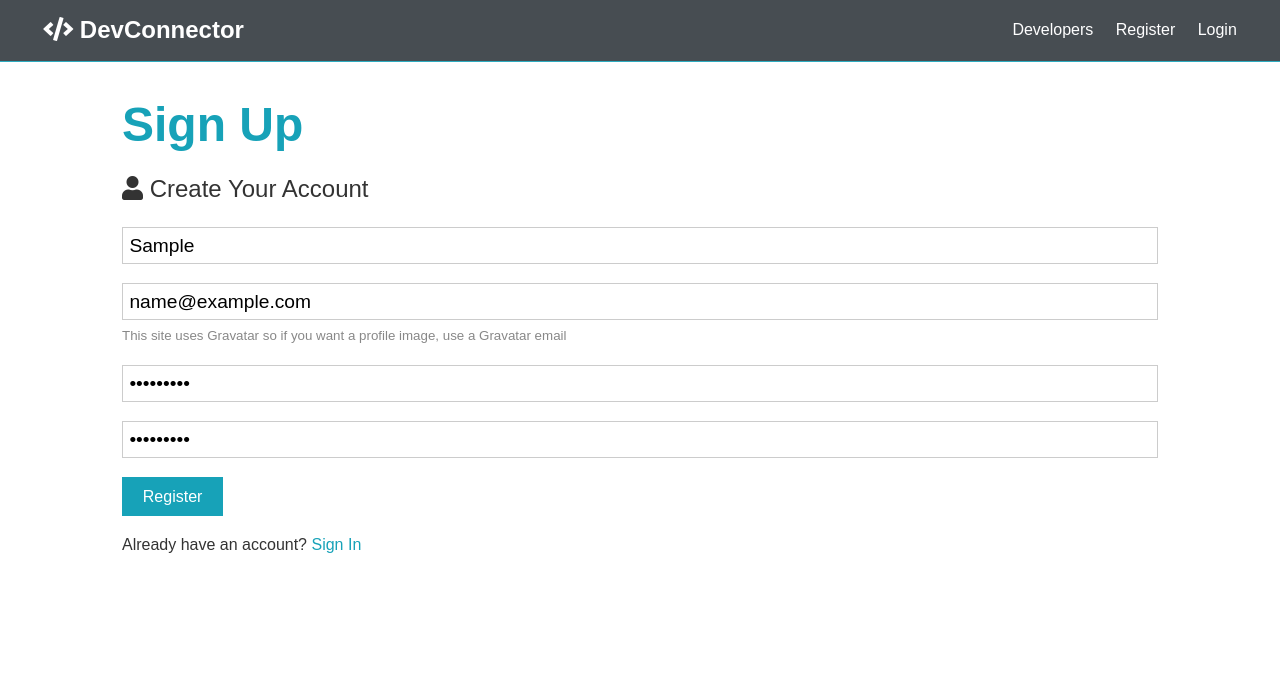
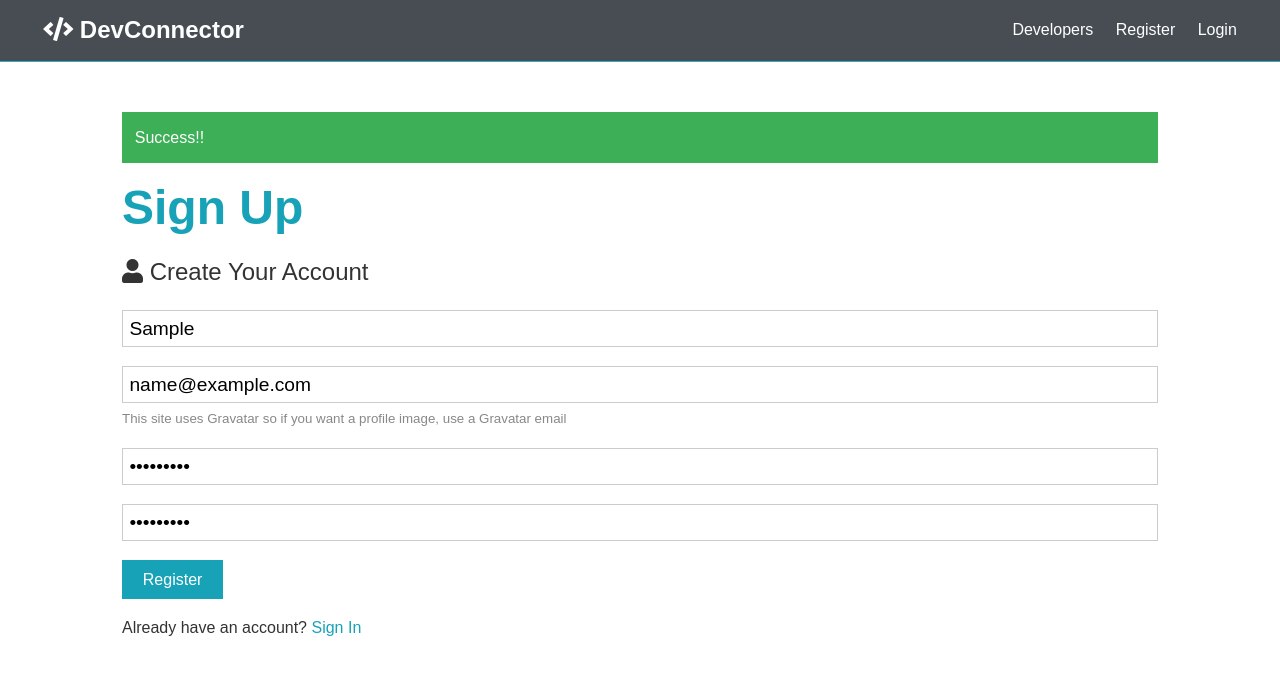
Before and after one commit to WillKoste/Dev-Connector-2, a React (Create React App) app in the folder client/: page /register in a window 1280 px wide. Both pictures are taken after typing "Sample", "name@example.com", "Sample123", "Sample123" into the empty fields and a click on the input "Register". Shown: the top 674 px of the page. Built offline with nearby package versions, Linux system fonts and the light colour scheme.

Commit message:
Alert State

```diff
--- a/client/package.json
+++ b/client/package.json
@@ -16,7 +16,8 @@
     "react-scripts": "3.3.0",
     "redux": "^4.0.5",
     "redux-devtools-extension": "^2.13.8",
-    "redux-thunk": "^2.3.0"
+    "redux-thunk": "^2.3.0",
+    "uuid": "^3.3.3"
   },
   "scripts": {
     "start": "react-scripts start",
--- a/client/src/App.js
+++ b/client/src/App.js
@@ -4,14 +4,21 @@
 import Landing from './components/layout/Landing';
 import Login from './components/auth/Login';
 import Register from './components/auth/Register';
+import Alert from './components/layout/Alert';
+// Redux
+import {Provider} from 'react-redux';
+import store from './store';
+
 import './App.css';
 
 const App = () => (
+  <Provider store={store}>
     <Router>
       <Fragment>
         <Navbar />
         <Route  exact path="/" component={Landing} />
         <section className="container">
+          <Alert />
           <Switch>
             <Route exact path="/register" component={Register} />
             <Route exact path="/login" component={Login} />
@@ -19,6 +26,7 @@
         </section>
       </Fragment>
     </Router>
+  </Provider>
 );
 
 export default App;
--- /dev/null
+++ b/client/src/actions/alert.js
@@ -0,0 +1,10 @@
+import uuid from 'uuid';
+import {SET_ALERT, REMOVE_ALERT} from './types';
+
+export const setAlert = (msg, alertType) => dispatch => {
+  const id = uuid.v4();
+  dispatch({
+    type: SET_ALERT,
+    payload: {msg, alertType, id}
+  });
+}
--- /dev/null
+++ b/client/src/actions/types.js
@@ -0,0 +1,2 @@
+export const SET_ALERT = 'SET_ALERT';
+export const REMOVE_ALERT = 'REMOVE_ALERT';
--- a/client/src/components/auth/Register.js
+++ b/client/src/components/auth/Register.js
@@ -1,7 +1,11 @@
 import React, { Fragment, useState } from 'react';
+import {connect} from 'react-redux';
 import { Link } from 'react-router-dom';
+import {setAlert} from '../../actions/alert';
+import PropTypes from 'prop-types'
 
-const Register = () => {
+
+const Register = ({setAlert}) => {
   const [formData, setFormData] = useState({
     name: '',
     email: '',
@@ -17,9 +21,9 @@
   const onSubmit = async e => {
     e.preventDefault();
     if (password !== password2) {
-      console.log('Passwords do not match')
+      setAlert('Passwords do not match', 'danger');
     } else {
-      console.log('Success')
+      setAlert('Success!!', 'success');
     }
   };
 
@@ -79,4 +83,8 @@
   );
 };
 
-export default Register;
+Register.propTypes = {
+  setAlert: PropTypes.func.isRequired
+}
+
+export default connect(null, {setAlert})(Register);
--- /dev/null
+++ b/client/src/components/layout/Alert.js
@@ -0,0 +1,19 @@
+import React from 'react';
+import {connect} from 'react-redux';
+import PropTypes from 'prop-types';
+
+const Alert = ({alerts}) => alerts !== null && alerts.length > 0 && alerts.map(alert => (
+  <div key={alert.id} className={`alert alert-${alert.alertType}`}>
+    {alert.msg}
+  </div>
+));
+
+Alert.propTypes = {
+  alerts: PropTypes.array.isRequired
+}
+
+const mapStateToProps = state => ({
+  alerts: state.alert
+});
+
+export default connect(mapStateToProps)(Alert);
--- /dev/null
+++ b/client/src/reducers/alert.js
@@ -0,0 +1,16 @@
+import {SET_ALERT, REMOVE_ALERT} from '../actions/types';
+
+const initialState = [];
+
+export default function(state = initialState, action){
+  const {type, payload} = action;
+
+  switch(type){
+    case SET_ALERT:
+      return [...state, payload];
+    case REMOVE_ALERT:
+      return state.filter(alert => alert.id !== payload);
+    default:
+      return state;
+  }
+}
--- /dev/null
+++ b/client/src/reducers/index.js
@@ -0,0 +1,6 @@
+import {combineReducers} from 'redux';
+import alert from './alert';
+
+export default combineReducers({
+  alert
+});
--- /dev/null
+++ b/client/src/store.js
@@ -0,0 +1,12 @@
+import {createStore, applyMiddleware} from 'redux';
+import {composeWithDevTools} from 'redux-devtools-extension';
+import thunk from 'redux-thunk';
+import rootReducer from './reducers';
+
+const initialState = {};
+
+const middleware = [thunk];
+
+const store = createStore(rootReducer, initialState, composeWithDevTools(applyMiddleware(...middleware)));
+
+export default store;
```
Lines whose indentation alone changed are shown as unchanged.
